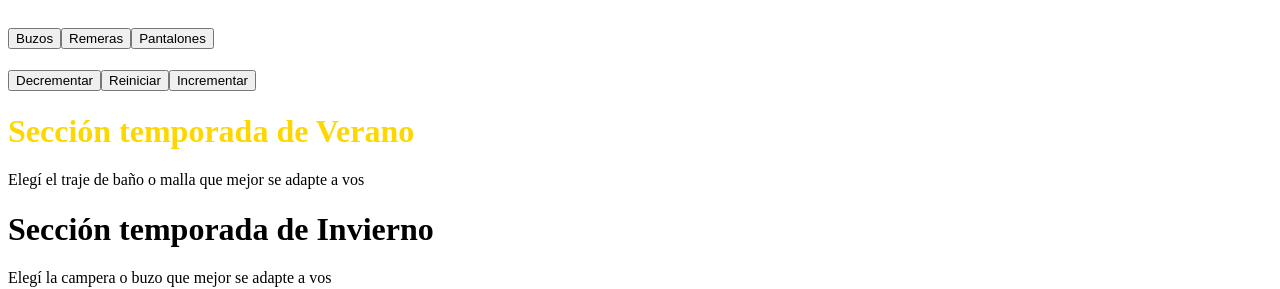
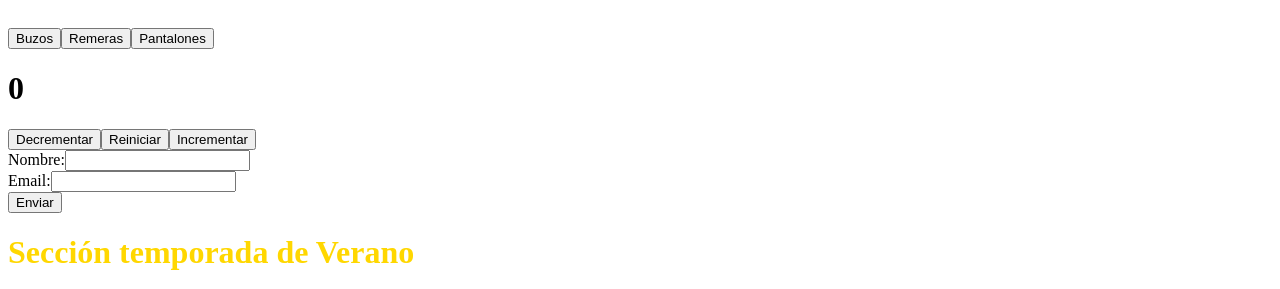
Before and after one commit to Brunobonomo11/EcommerceIndumentaria, a React (Vite) app: page / in a window 1280 px wide. Shown: the part 412-701 px from the top of the page. Built offline with nearby package versions, Linux system fonts and the light colour scheme; no server answers.

Commit message:
Agregamos el componente FormWithValidation para informacion del usuario

```diff
--- a/src/App.jsx
+++ b/src/App.jsx
@@ -4,6 +4,7 @@ import ItemCount from './Components/ItemCount/ItemCount'
 import ItemListContainer from './Components/ItemListContainer/ItemListContainer'
 import { useEffect, useState } from 'react'
 import MercadoLibre from './Components/Mercado Libre/MercadoLibre'
+import FormWithValidationHOC from './Components/FormWithValidationHOC/FormWithValidationHOC'
 
 const Layout = (props) => {
   console.log(props)
@@ -83,7 +84,8 @@ function App() {
       <Button text={'Buzos'} color={'black'} callback={() => console.log('Click en Buzos')}/>
       <Button text={'Remeras'} color={'black'} callback={() => console.log('Click en Remeras')}/>
       <Button text={'Pantalones'} color={'black'} callback={() => console.log('Click en Pantalones')}/>
-      <ItemCount />
+      <ItemCount initialValue={0} incrementBy={2}/>
+      <FormWithValidationHOC />
       <Layout title={'Sección temporada de Verano'} color='gold'>
         <p>Elegí el traje de baño o malla que mejor se adapte a vos</p>
       </Layout>
--- /dev/null
+++ b/src/Components/FormWithValidationHOC/FormWithValidationHOC.jsx
@@ -0,0 +1,76 @@
+import { useState } from "react"
+
+const withFormValidation = (WrappedComponent) => {
+    const WithFormValidation = (props) => {
+        const [errors, setErrors] = useState({})
+
+        const validateForm = () => {
+            const newErrors = {}
+            if(!props.formData.nombre) {
+                newErrors.nombre = 'El nombre es requerido'
+            }
+            if(!props.formData.email) {
+                newErrors.email = 'El email es requerido'
+        }
+
+        setErrors(newErrors)
+    }
+
+    return(
+        <WrappedComponent
+        {... props}
+        errors={errors}
+        validateForm={validateForm}
+        />
+    )
+}
+    return WithFormValidation
+}
+
+const Form = ({ formData, errors, validateForm, onChange}) => {
+    const handleSubmit = (event) => {
+        event.preventDefault()
+        validateForm && validateForm()
+    }
+
+    return (
+        <form onSubmit={handleSubmit}>
+        <div>
+            <label>Nombre:</label>
+            <input type="text" name="nombre" value={formData.nombre} onChange={(e) => onChange(e)} />
+            {errors && errors.nombre && <div>{errors.nombre}</div>}
+        </div>
+        <div>
+            <label>Email:</label>
+            <input type="email" name="email" value={formData.email} onChange={(e) => onChange(e)} />
+            {errors && errors.email && <div>{errors.email}</div>}
+        </div>
+        <button type="submit">Enviar</button>
+        </form>
+    )
+}
+
+const FormWithValidation = withFormValidation(Form)
+
+const FormWithValidationHOC = () => {
+    const [formData, setFormData] = useState({
+        nombre: '',
+        email: ''
+    })
+
+    const handleChange = (event) => {
+        setFormData({
+            ...formData,
+            [event.target.name]: event.target.value
+        })
+    }
+
+    return (
+        <div>
+            <FormWithValidation formData={formData} onChange={handleChange} />
+            <form formData={formData} onChange={handleChange}/>
+        </div>
+    )
+}
+
+export default FormWithValidationHOC
--- a/src/Components/ItemCount/ItemCount.jsx
+++ b/src/Components/ItemCount/ItemCount.jsx
@@ -1,24 +1,14 @@
-import { useState } from 'react'
+import { useCount } from "../../hooks/useCount"
 
-const ItemCount = () => {
+const ItemCount = ({ initialValue, incrementBy}) => {
 
-    const [count, setCount] = useState()
-    console.log(count)
-
-    const decrement = () => {
-        if(count > 1)
-            setCount(count - 1)
-    }
-
-    const increment = () => {
-        setCount(count + 1)
-    }
+    const {count, decrement, increment} = useCount(initialValue, incrementBy)
 
     return (
         <div>
             <h1>{count}</h1>
             <button onClick={decrement}>Decrementar</button>
-            <button onClick={() => setCount(0)}>Reiniciar</button>
+            <button onClick={() => setCount(initialValue)}>Reiniciar</button>
             <button onClick={increment}>Incrementar</button>
         </div>
     )
--- /dev/null
+++ b/src/hooks/useCount.js
@@ -0,0 +1,17 @@
+import { useState } from 'react'
+
+export const useCount = (initialValue, incrementBy) => {
+    const [count, setCount] = useState(initialValue)
+
+    const decrement = () => {
+        if(count > 1)
+            setCount(prev => prev - incrementBy)
+    }
+
+    const increment = () => {
+        setCount(prev => prev + incrementBy)
+    }
+
+    return { count, decrement, increment }
+
+}
```
